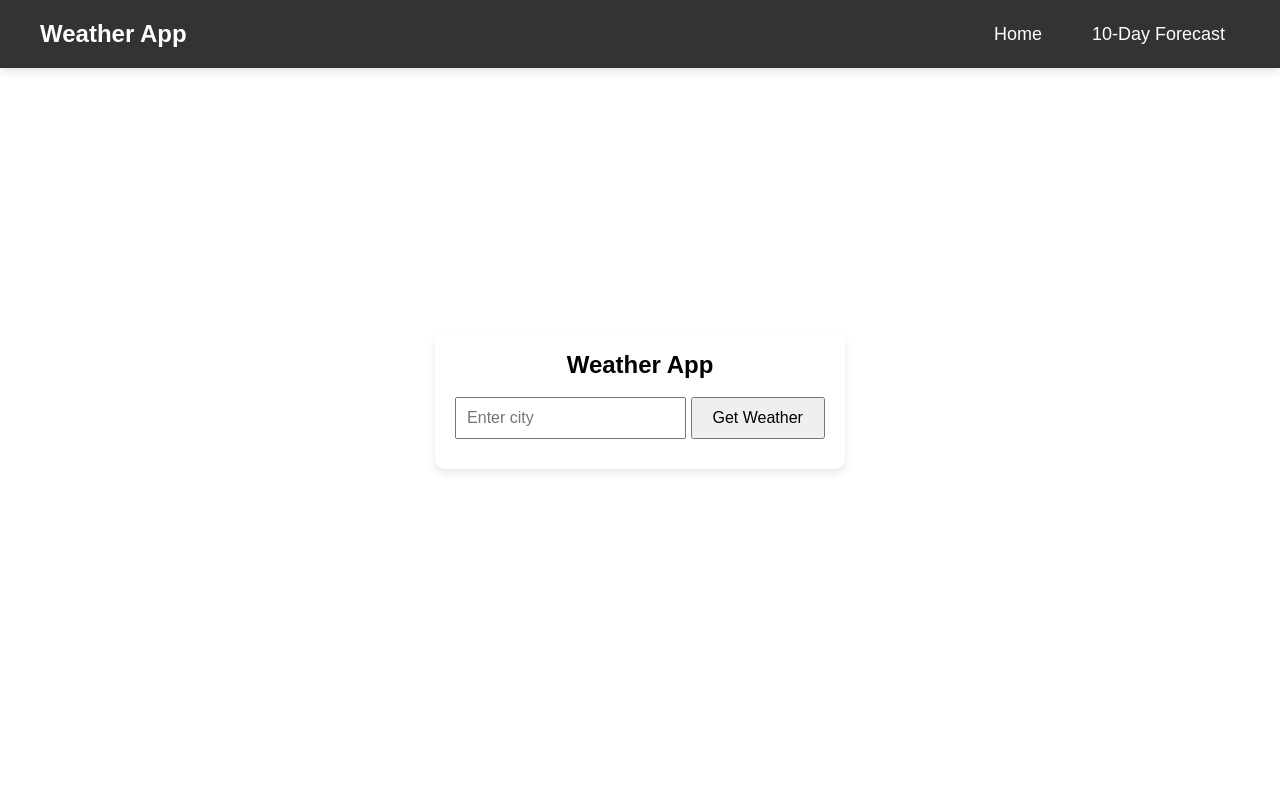
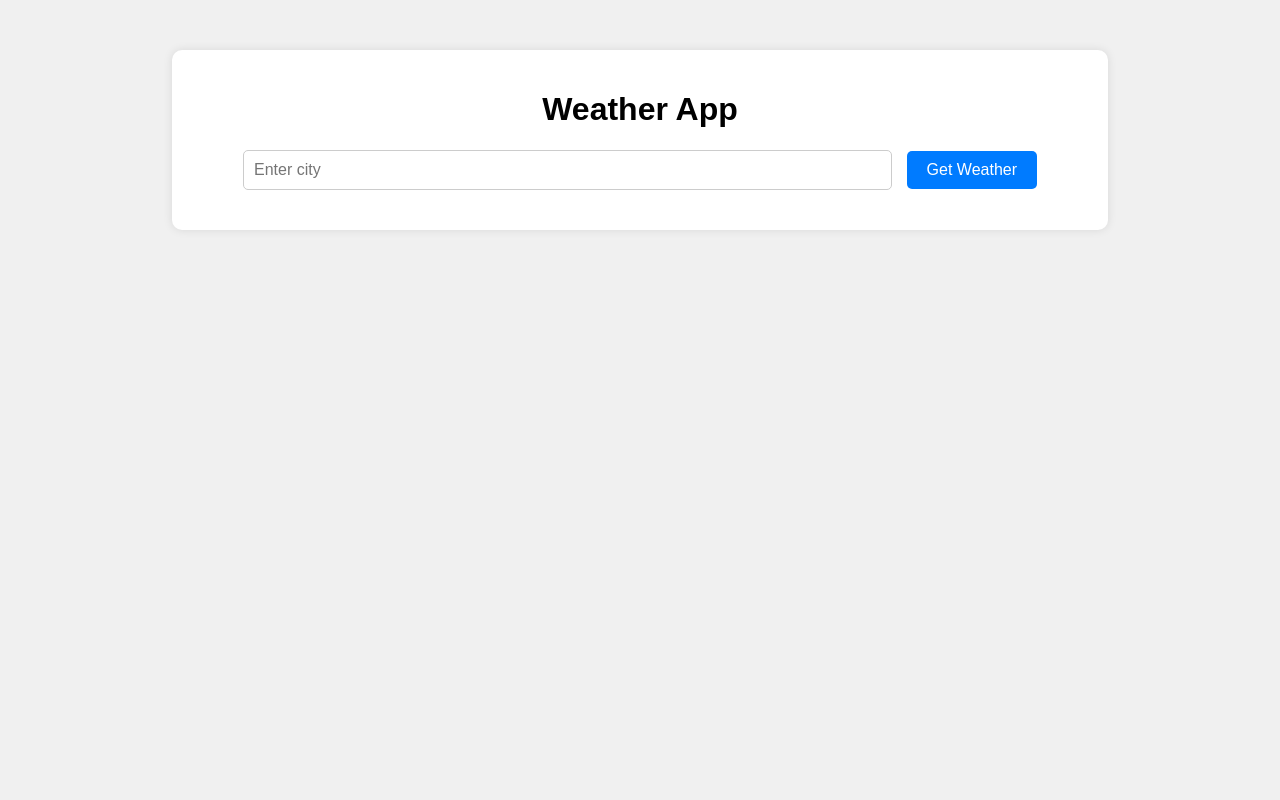
Before and after one commit to CharbelNohra/Weather_Web, a Node server app: page / in a window 1280 px wide. Run offline with Node 20, Linux system fonts and the light colour scheme.

Commit message:
forecast.ejs, header.ejs were deleted changing all the design and added the 5 days forecast

```diff
--- a/app.js
+++ b/app.js
@@ -1,65 +1,48 @@
-import express from "express";
-import axios from "axios";
-import dotenv from "dotenv";
+import express from 'express';
+import axios from 'axios';
+import dotenv from 'dotenv';
 
 const app = express();
 const port = 3000;
 dotenv.config();
 
+// Set up API key
 const apiKey = process.env.API_KEY;
 
-app.use(express.static("public"));
-app.set("view engine", "ejs");
+app.set('view engine', 'ejs');
+app.use(express.static('public'));
 
-app.get("/", (req, res) => {
-    res.render("index", { weather: null, error: null });
+// Handle GET request to the home page
+app.get('/', (req, res) => {
+    res.render('index', { weather: null, forecast: null, error: null });
 });
 
+// Handle POST request to get weather data
 app.get('/weather', async (req, res) => {
-    const city = req.query.city;
-    if (!city) {
-        return res.render('index', { weatherData: null, error: 'Please enter a city' });
-    }
-
-    try {
-        const response = await axios.get(
-            `https://api.openweathermap.org/data/2.5/weather?q=${city}&units=metric&appid=${apiKey}`
-        );
-
-        const weatherData = response.data;
-        res.render('index', { weatherData, error: null });
-    } catch (error) {
-        res.render('index', { weatherData: null, error: 'City not found' });
-    }
-});
-
-app.get('/forecast', async (req, res) => {
     const city = req.query.city;
 
     if (!city) {
-        return res.render('forecast', { forecastData: null, error: 'Please enter a city' });
+        return res.render('index', { weather: null, forecast: null, error: "Please enter a city." });
     }
 
+    const weatherUrl = `http://api.openweathermap.org/data/2.5/weather?q=${city}&appid=${apiKey}&units=metric`;
+    const forecastUrl = `http://api.openweathermap.org/data/2.5/forecast?q=${city}&appid=${apiKey}&units=metric`;
+
     try {
-        // Get latitude and longitude for the city using OpenWeatherMap's current weather API
-        const response = await axios.get(
-            `https://api.openweathermap.org/data/2.5/weather?q=${city}&units=metric&appid=${apiKey}`
-        );
+        const weatherResponse = await axios.get(weatherUrl);
+        const forecastResponse = await axios.get(forecastUrl);
 
-        const { lat, lon } = response.data.coord;
+        const weather = weatherResponse.data;
+        const forecast = forecastResponse.data;
 
-        // Fetch 10-day weather forecast using One Call API
-        const forecastResponse = await axios.get(
-            `https://api.openweathermap.org/data/3.0/onecall?lat=${lat}&lon=${lon}&exclude=hourly,minutely&units=metric&appid=${apiKey}`
-        );
+        const filteredForecast = forecast.list.filter(item => item.dt_txt.includes("12:00:00"));
 
-        const forecastData = forecastResponse.data.daily.slice(0, 10); // Get only 10 days
-        res.render('forecast', { forecastData, error: null, city });
+        res.render('index', { weather, forecast: filteredForecast, error: null });
     } catch (error) {
-        res.render('forecast', { forecastData: null, error: 'City not found', city: null });
+        res.render('index', { weather: null, forecast: null, error: "City not found!" });
     }
 });
 
 app.listen(port, () => {
-    console.log(`App listening at http://localhost:${port}`);
+    console.log(`Server running on http://localhost:${port}`);
 });
--- a/public/css/styles.css
+++ b/public/css/styles.css
@@ -1,142 +1,64 @@
 body {
     font-family: Arial, sans-serif;
-    display: flex;
-    justify-content: center;
-    align-items: center;
-    height: 100vh;
+    text-align: center;
+    background-color: #f0f0f0;
     margin: 0;
+    padding: 0;
 }
 
 .container {
-    text-align: center;
-    background-color: white;
+    width: 70%;
+    margin: 50px auto;
+    background-color: #fff;
     padding: 20px;
     border-radius: 10px;
-    box-shadow: 0 4px 8px rgba(0, 0, 0, 0.1);
+    box-shadow: 0 0 10px rgba(0, 0, 0, 0.1);
 }
 
-input[type="text"] {
+form {
+    margin-bottom: 20px;
+}
+
+input {
     padding: 10px;
     font-size: 16px;
-    margin-bottom: 10px;
+    width: 70%;
+    border-radius: 5px;
+    border: 1px solid #ccc;
+    margin-right: 10px;
 }
 
 button {
     padding: 10px 20px;
     font-size: 16px;
+    border-radius: 5px;
+    border: none;
+    background-color: #007bff;
+    color: white;
     cursor: pointer;
+}
+
+button:hover {
+    background-color: #0056b3;
+}
+
+.current-weather, .forecast-grid {
+    margin-top: 20px;
+}
+
+.forecast-grid {
+    display: grid;
+    grid-template-columns: repeat(auto-fill, minmax(250px, 2fr));
+    gap: 10px;
+}
+
+.forecast-item {
+    background-color: #007bff;
+    color: white;
+    padding: 10px;
+    border-radius: 5px;
 }
 
 .error {
     color: red;
 }
-
-body.clear {
-    background: url('/images/sunny.jpg') no-repeat center center fixed;
-    background-size: cover;
-}
-
-body.clouds {
-    background: url('/images/cloudy.jpg') no-repeat center center fixed;
-    background-size: cover;
-}
-
-body.rain {
-    background: url('/images/rainy.jpg') no-repeat center center fixed;
-    background-size: cover;
-}
-
-body.snow {
-    background: url('/images/snowy.jpg') no-repeat center center fixed;
-    background-size: cover;
-}
-
-.forecast-container {
-    display: grid;
-    grid-template-columns: repeat(auto-fit, minmax(150px, 1fr));
-    gap: 20px;
-    margin-top: 20px;
-}
-
-.forecast-day {
-    background-color: white;
-    padding: 15px;
-    border-radius: 10px;
-    box-shadow: 0 4px 8px rgba(0, 0, 0, 0.1);
-    text-align: center;
-}
-
-.forecast-day p {
-    margin: 5px 0;
-}
-
-header {
-    background-color: #333;
-    padding: 20px 0;
-    color: white;
-    box-shadow: 0 4px 8px rgba(0, 0, 0, 0.1);
-    position: fixed;
-    width: 100%;
-    top: 0;
-    z-index: 1000;
-}
-
-.header-container {
-    display: flex;
-    justify-content: space-between;
-    align-items: center;
-    max-width: 1200px;
-    margin: 0 auto;
-    padding: 0 20px;
-}
-
-h1 {
-    margin: 0;
-    font-size: 24px;
-}
-
-nav ul {
-    list-style-type: none;
-    margin: 0;
-    padding: 0;
-    display: flex;
-    gap: 20px;
-}
-
-nav ul li {
-    display: inline;
-}
-
-nav ul li a {
-    color: white;
-    text-decoration: none;
-    font-size: 18px;
-    padding: 10px 15px;
-    transition: background 0.3s ease, color 0.3s ease;
-}
-
-nav ul li a:hover {
-    background-color: #575757;
-    border-radius: 5px;
-}
-
-@media (max-width: 768px) {
-    .header-container {
-        flex-direction: column;
-        gap: 15px;
-    }
-
-    nav ul {
-        flex-direction: column;
-        gap: 10px;
-    }
-
-    h1 {
-        font-size: 20px;
-    }
-
-    nav ul li a {
-        font-size: 16px;
-        padding: 8px 12px;
-    }
-}
--- a/views/index.ejs
+++ b/views/index.ejs
@@ -1,36 +1,45 @@
 <!DOCTYPE html>
 <html lang="en">
-
 <head>
     <meta charset="UTF-8">
     <meta name="viewport" content="width=device-width, initial-scale=1.0">
     <title>Weather App</title>
     <link rel="stylesheet" href="/css/styles.css">
 </head>
-
-    <body class="<%= locals.weatherData ? weatherData.weather[0].main.toLowerCase() : '' %>">
-        <%- include('partials/header') %>
+<body>
     <div class="container">
-            <h1>Weather App</h1><br>
+        <h1>Weather App</h1>
         <form action="/weather" method="get">
-                <input type="text" name="city" placeholder="Enter city">
+            <input type="text" name="city" placeholder="Enter city" required>
             <button type="submit">Get Weather</button>
         </form>
 
         <% if (error) { %>
-                <p class="error">
-                    <%= error %>
-                </p>
+            <p class="error"><%= error %></p>
         <% } %>
 
-                    <% if (locals.weatherData) { %>
-                        <h2>Weather in <%= weatherData.name %>
-                        </h2>
-                        <p>Temperature: <%= weatherData.main.temp %>°C</p>
-                        <p>Condition: <%= weatherData.weather[0].description %>
-                        </p>
+        <% if (weather) { %>
+            <div class="current-weather">
+                <h2>Current Weather in <%= weather.name %></h2>
+                <p>Temperature: <%= weather.main.temp %> °C</p>
+                <p>Weather: <%= weather.weather[0].description %></p>
+                <img src="http://openweathermap.org/img/wn/<%= weather.weather[0].icon %>@2x.png" alt="Weather Icon">
+            </div>
+        <% } %>
+
+        <% if (forecast && forecast.length > 0) { %>
+            <h2>5-Day Forecast</h2>
+            <div class="forecast-grid">
+                <% forecast.forEach(day => { %>
+                    <div class="forecast-item">
+                        <h3><%= new Date(day.dt_txt).toDateString() %></h3>
+                        <p>Temperature: <%= day.main.temp %> °C</p>
+                        <p>Weather: <%= day.weather[0].description %></p>
+                        <img src="http://openweathermap.org/img/wn/<%= day.weather[0].icon %>@2x.png" alt="Weather Icon">
+                    </div>
+                <% }) %>
+            </div>
         <% } %>
     </div>
 </body>
-
 </html>
--- a/views/partials/header.ejs
+++ /dev/null
@@ -1,11 +0,0 @@
-<header>
-    <div class="header-container">
-        <h1>Weather App</h1>
-        <nav>
-            <ul>
-                <li><a href="/">Home</a></li>
-                <li><a href="/forecast">10-Day Forecast</a></li>
-            </ul>
-        </nav>
-    </div>
-</header>
```
Also changed, not shown: views/forecast.ejs (deleted, +0 -46 lines). Lines whose indentation alone changed are shown as unchanged.
